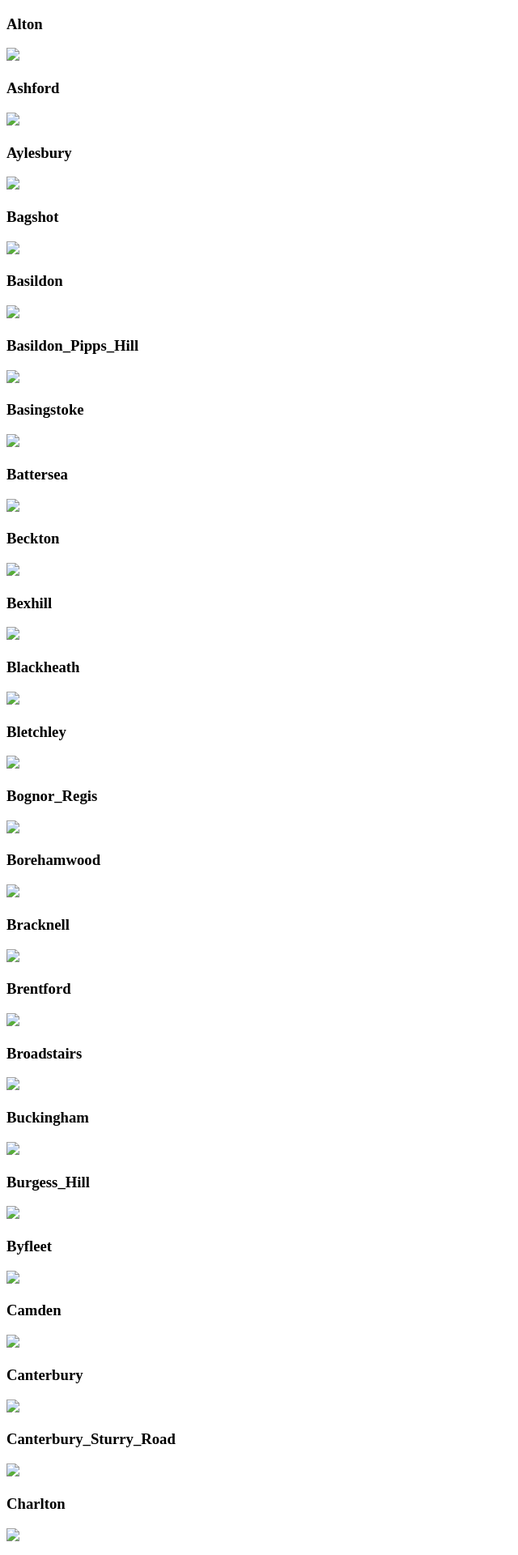
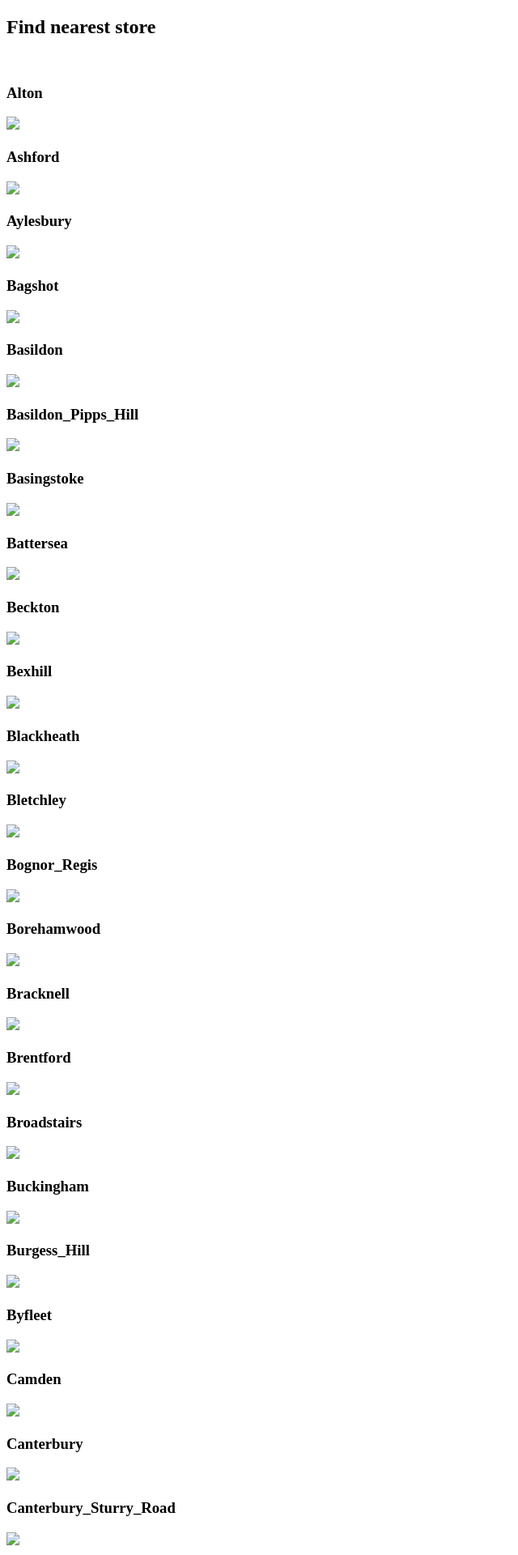
Before and after one commit to Bash-Maistora/tails, a Flask app: page / in a window 1280 px wide. Shown: the top 1920 px of the page at 81% size, without its empty margins (0-640 px from the left). Run offline with Flask 2, Linux system fonts and the light colour scheme; data that the repository does not hold is empty; some libraries are stand-ins or nearby versions.

Commit message:
Final Commit

```diff
--- a/app.py
+++ b/app.py
@@ -8,7 +8,7 @@ app = Flask(__name__)
 API_KEY = 'AIzaSyCV631obrLDLfNHcDJmohRae8aMntavOd4'
 
 
-@app.route('/')
+@app.route('/', methods=['GET', 'POST'])
 def index():
     stores = json.load(open('stores.json'))
 
--- a/templates/index.html
+++ b/templates/index.html
@@ -5,12 +5,18 @@
 	<title>Store Locator</title>
 </head>
 <body>
+	<h2>Find nearest store</h2>
+	<form name=""></form>
+
+	<br>
 	{% for store in stores %}
 		<div>
 			<h3>{{store['name']}}</h3>
-			<p></p>
+			<a href="https://www.google.com/maps/place/{{store['latitude']}}+{{store['longitude']}}/@{{store['latitude']}},{{store['longitude']}}z">
+
+				<img src="https://maps.googleapis.com/maps/api/staticmap?markers={{store['latitude']}},{{store['longitude']}}&amp;zoom=14&amp;size=400x400&amp;key={{ API_KEY }}">
+			</a>
 		</div>
-		<a href="https://www.google.com/maps/place/{{store['latitude']}}+{{store['longitude']}}/@{{store['latitude']}},{{store['longitude']}}z"><img src="https://maps.googleapis.com/maps/api/staticmap?markers={{store['latitude']}},{{store['longitude']}}&amp;zoom=14&amp;size=400x400&amp;key={{ API_KEY }}"></a>
 	{% endfor %}
 </body>
 </html>
```
Also changed, not shown: requirements.txt (added, +11 -0 lines).
